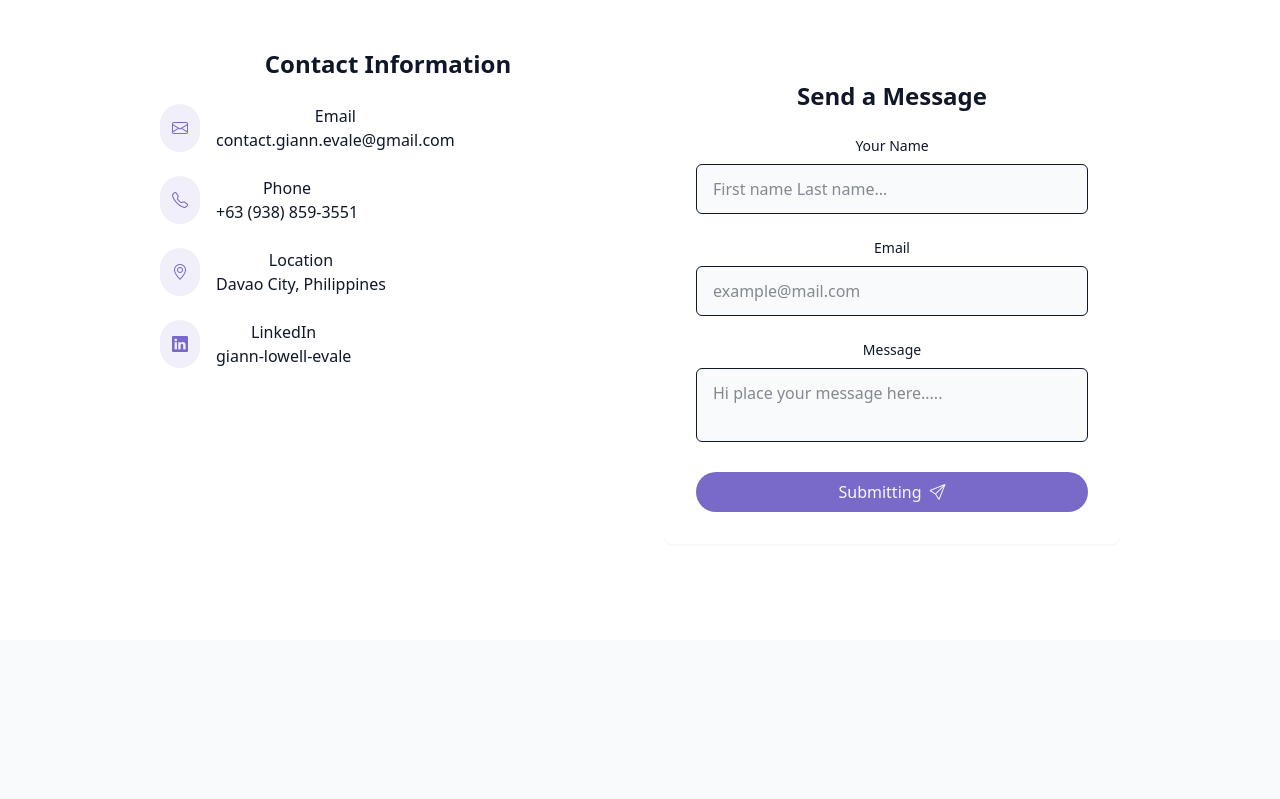
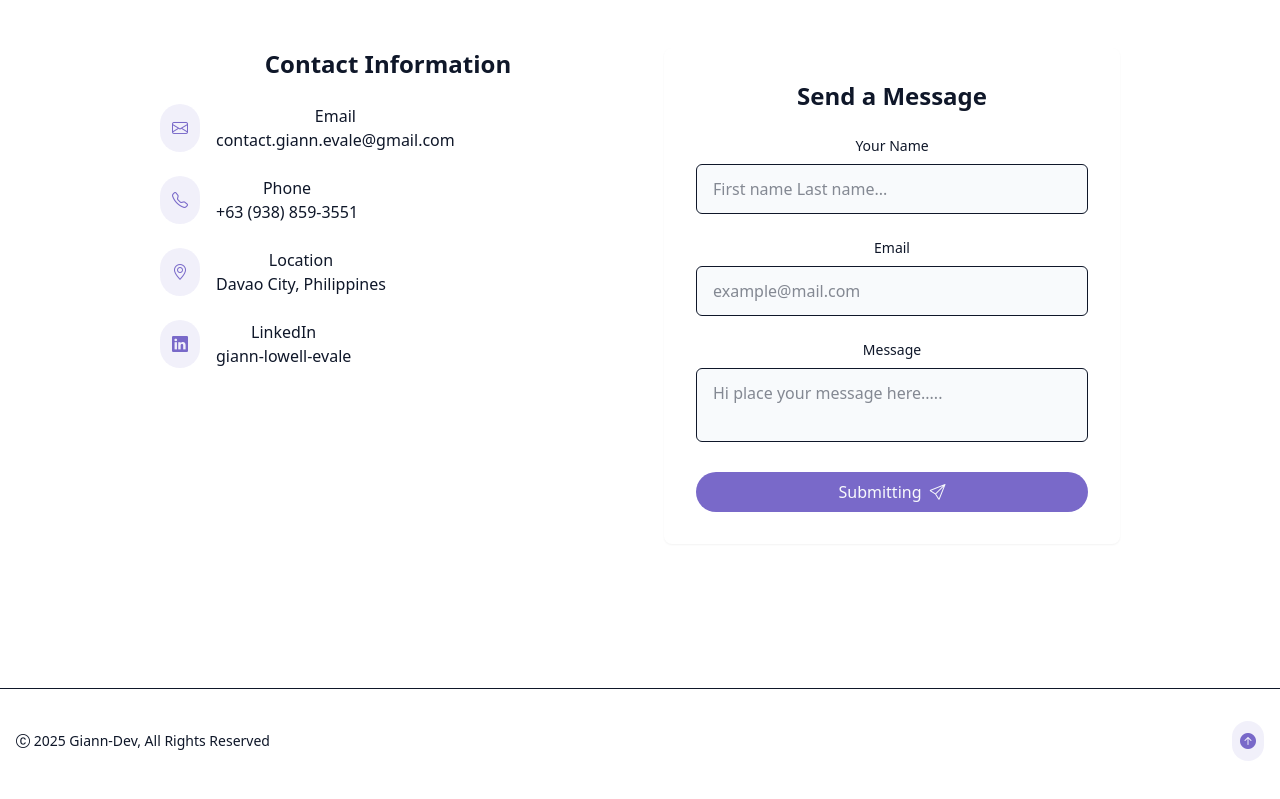
Before and after one commit to dev-giann-evale/dev-giann.github.io, a React (Vite) app: page / in a window 1280 px wide. Shown: the part 3984-4783 px from the top of the page. Before the commit the page ends 4624 px from the top, so only its background shows below. Built offline with nearby package versions, Linux system fonts and the light colour scheme.

Commit message:
chore: add footer

```diff
--- a/src/components/Footer.tsx
+++ b/src/components/Footer.tsx
@@ -1,6 +1,13 @@
 export const Footer = () => {
     return (
-        <div className="fixed inset-0 overflow hidden pointer-events-none z-0">
-        </div>
+        <footer className="py-12 px-4 bg-card relative border-t mt-12 pt-8 flex flex-wrap justify-between items-center">
+            <p className="text-sm text-muted-foreground">
+                <i className="bi bi-c-circle"></i> {new Date().getFullYear()} Giann-Dev, All Rights Reserved
+            </p>
+            <a href="#hero"
+                className="p-2 rounded-full bg-primary/10 hover:bg-primary/20 text-primary transition-colors">
+                <i className="bi bi-arrow-up-circle-fill"></i>
+            </a>
+        </footer>
     );
 };
```
